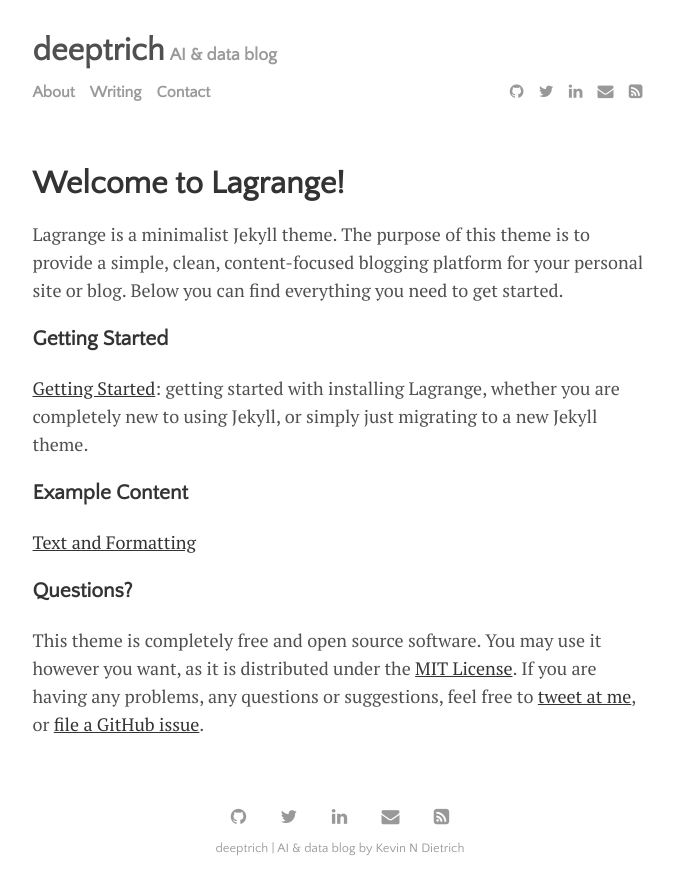
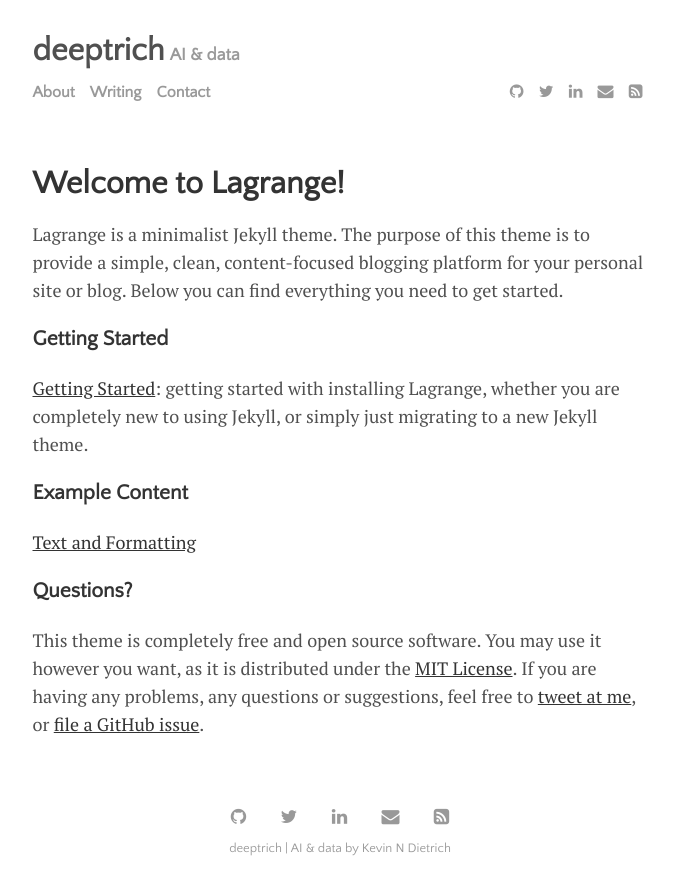
Before and after one commit to kenichdietrich/old_kenichdietrich.github.io, a Jekyll site: the page built from docs/menu/about.md, in a window 1280 px wide. Shown: the top 895 px of the page, without its empty margins (300-974 px from the left). Built offline with Jekyll 4.4.1, drawn with Linux system fonts in a browser that asks for light colours.

Commit message:
new description

```diff
--- a/docs/_config.yml
+++ b/docs/_config.yml
@@ -21,7 +21,7 @@ plugins:             [jekyll-paginate, jekyll-sitemap, jekyll-feed, jekyll-seo-t
 
 # Customise atom feed settings (this is where Jekyll-Feed gets configuration information)
 title:		           'deeptrich'
-description:	       'AI & data blog'
+description:	       'AI & data'
 author:              'Kevin N Dietrich'
 
 # RSS 2.0 can be used instead of Atom by uncommenting following two lines
```
